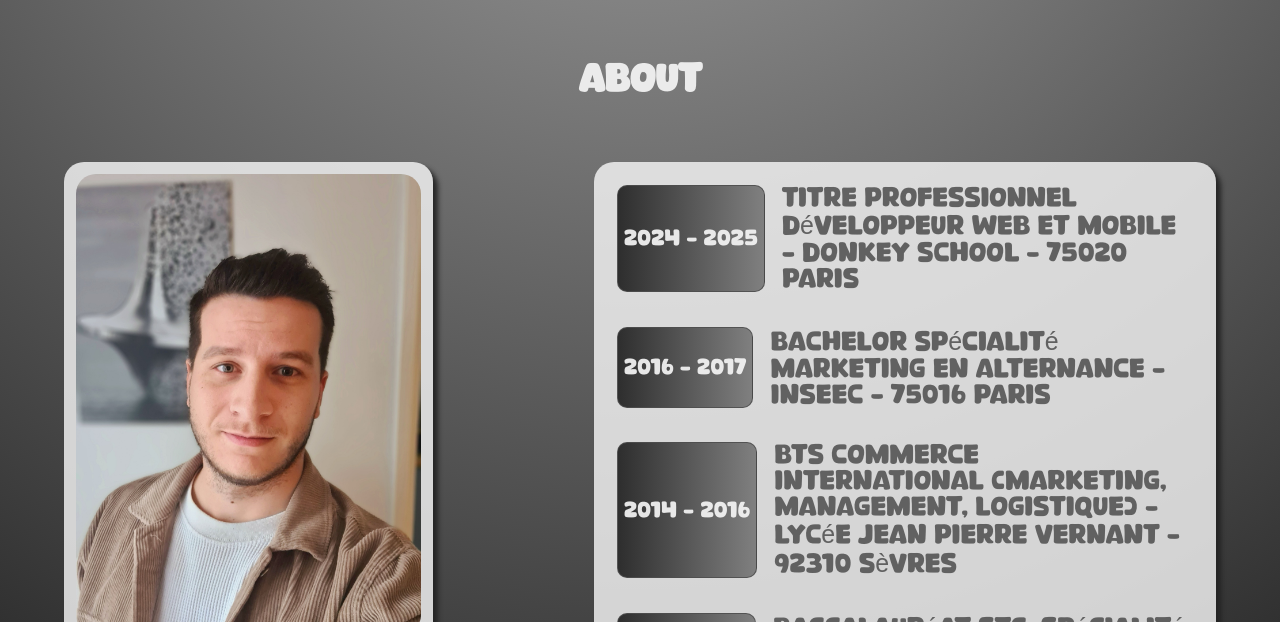
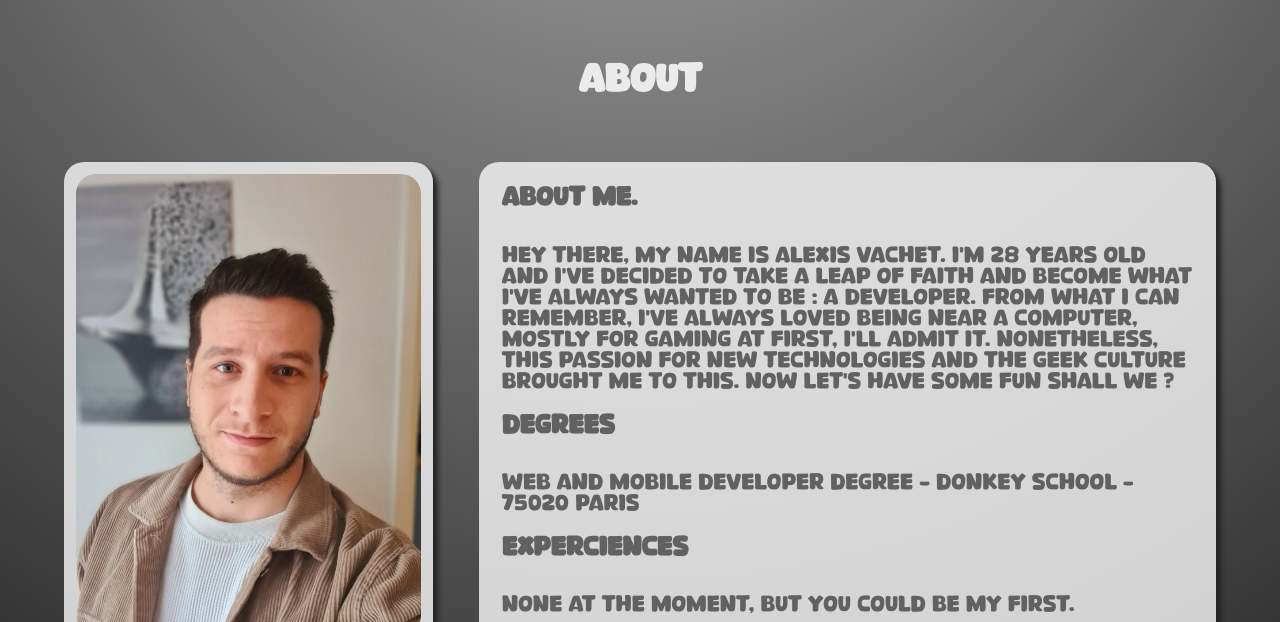
Before and after one commit to Alx78370/Alx78370, a plain HTML site: page page-accueil.html in a window 1280 px wide. Shown: the part 2178-2800 px from the top of the page. Drawn offline with Linux system fonts and the light colour scheme.

Commit message:
rework page about

```diff
--- a/page-accueil.html
+++ b/page-accueil.html
@@ -27,7 +27,7 @@
             <h1>ALEXIS <br> VACHET</h1>
         </div>
         <div class="accueilSoustitre">
-            <p>"Web-developper to become."</p>
+            <p>"Web-developper wannabe."</p>
         </div>
     </main>
     <main id="work" class="projectMain">
@@ -98,28 +98,32 @@
             <article class="etudeList">
                 <ul>
                     <li>
-                        <span class="etudedate">2024 - 2025</span>
-                        <p>Titre professionnel développeur web et mobile -
-                            DONKEY SCHOOL - 75020
-                            Paris</p>
+                        <h3>About me.</h3>
+                        <p>Hey there, my name is Alexis Vachet. I'm 28 years old and I've decided to take a leap of
+                            faith
+                            and become what I've always wanted to be : a developer. From what I can remember, I've
+                            always
+                            loved being near a computer, mostly for gaming at first, I'll admit it. Nonetheless,
+                            this
+                            passion for new technologies and the geek culture brought me to this. Now let's have
+                            some
+                            fun
+                            shall we ?</p>
                     </li>
                     <li>
-                        <span class="etudedate">2016 - 2017</span>
-                        <p>Bachelor spécialité marketing en alternance -
-                            INSEEC - 75016 Paris</p>
+                        <h3>Degrees</h3>
+                        <p>Web and mobile developer degree - DONKEY SCHOOL - 75020 Paris</p>
                     </li>
                     <li>
-                        <span class="etudedate">2014 - 2016</span>
-                        <p>BTS Commerce International (marketing, management,
-                            logistique) - Lycée Jean Pierre Vernant -
-                            92310 Sèvres</p>
+                        <h3>Experciences</h3>
+                        <p>None at the moment, but you could be my first.</p>
                     </li>
                     <li>
-                        <span class="etudedate">2012 - 2013</span>
-                        <p>Baccalauréat STG, spécialité Gestion des Systèmes
-                            d'Information - mention assez bien - Lycée
-                            Jean
-                            Vilar - 78370 Plaisir</p>
+                        <h3>Skills</h3>
+                        <p>html/css/js, i'm quite good at golfing also.</p>
+                    </li>
+                    <li>
+                        <a href="/monCV" title="link to my curriculum vitae">My CV</a>
                     </li>
                 </ul>
             </article>
--- a/style.css
+++ b/style.css
@@ -170,8 +170,6 @@ footer {
 
 /* page mes études */
 
-.etudeMain {
-}
 .etudeTitle {
   display: flex;
   justify-content: center;
@@ -180,7 +178,6 @@ footer {
 }
 .etudecontainer {
   display: flex;
-  align-items: flex-start;
   justify-content: space-between;
   margin-left: 5%;
   margin-right: 5%;
@@ -195,17 +192,10 @@ footer {
   background-color: rgba(244, 244, 244, 0.823);
   width: 30%;
   padding: 1%;
-  margin-right: 10%;
   border-radius: 20px;
   box-shadow: 5px 5px 5px rgba(33, 33, 33, 0.926);
-  font-size: 110%;
 }
-.etudeCard h3 {
-  margin-bottom: 5%;
-}
-.etudeCard p {
-  margin-bottom: 5%;
-}
+
 .etudeCard img {
   width: 100%;
   object-fit: cover;
@@ -213,57 +203,39 @@ footer {
 }
 .etudeList {
   display: flex;
-  align-items: center;
+  flex-direction: column;
   background-color: rgba(244, 244, 244, 0.823);
   border-radius: 20px;
   box-shadow: 5px 5px 5px rgba(33, 33, 33, 0.926);
   padding: 2%;
-  width: 50%;
+  width: 60%;
   height: 100%;
   font-size: 1.3rem;
 }
 .etudeList li {
-  margin-bottom: 6%;
+  flex-direction: column;
+  padding-bottom: 3%;
   display: flex;
 }
+.etudeList h3 {
+  margin-bottom: 5%;
+}
 .etudeList li:last-child {
-  margin-bottom: 0;
+  align-items: center;
 }
-.etudedate {
-  display: flex;
-  align-items: center;
-  border: 1px solid #4e4e4edd;
-  border-radius: 10px;
-  padding: 1%;
-  margin-right: 3%;
-  white-space: nowrap;
-  color: rgba(244, 244, 244, 0.926);
-  background: hsla(0, 0%, 18%, 1);
-  background: linear-gradient(
-    0deg,
-    hsla(0, 0%, 18%, 1) 0%,
-    hsla(0, 0%, 50%, 1) 100%
-  );
-  background: -moz-linear-gradient(
-    0deg,
-    hsla(0, 0%, 18%, 1) 0%,
-    hsla(0, 0%, 50%, 1) 100%
-  );
-  background: -webkit-linear-gradient(
-    0deg,
-    hsla(0, 0%, 18%, 1) 0%,
-    hsla(0, 0%, 50%, 1) 100%
-  );
-  filter: progid: DXImageTransform.Microsoft.gradient( startColorstr="#2f2f2f", endColorstr="#808080", GradientType=1 );
+.etudeList a {
+  border: 1px solid white;
+  border-radius: 20px;
+  padding: 2%;
+  background-color: #4e4e4edd;
+  color: rgba(244, 244, 244, 0.823);
 }
-.etudeList p {
-  font-size: 120%;
+.etudeList a:hover {
+  transform: scale(1.1);
+  filter: invert(1);
 }
-
 /* page contact */
 
-.maincontact {
-}
 .contactTitle {
   display: flex;
   justify-content: center;
```
